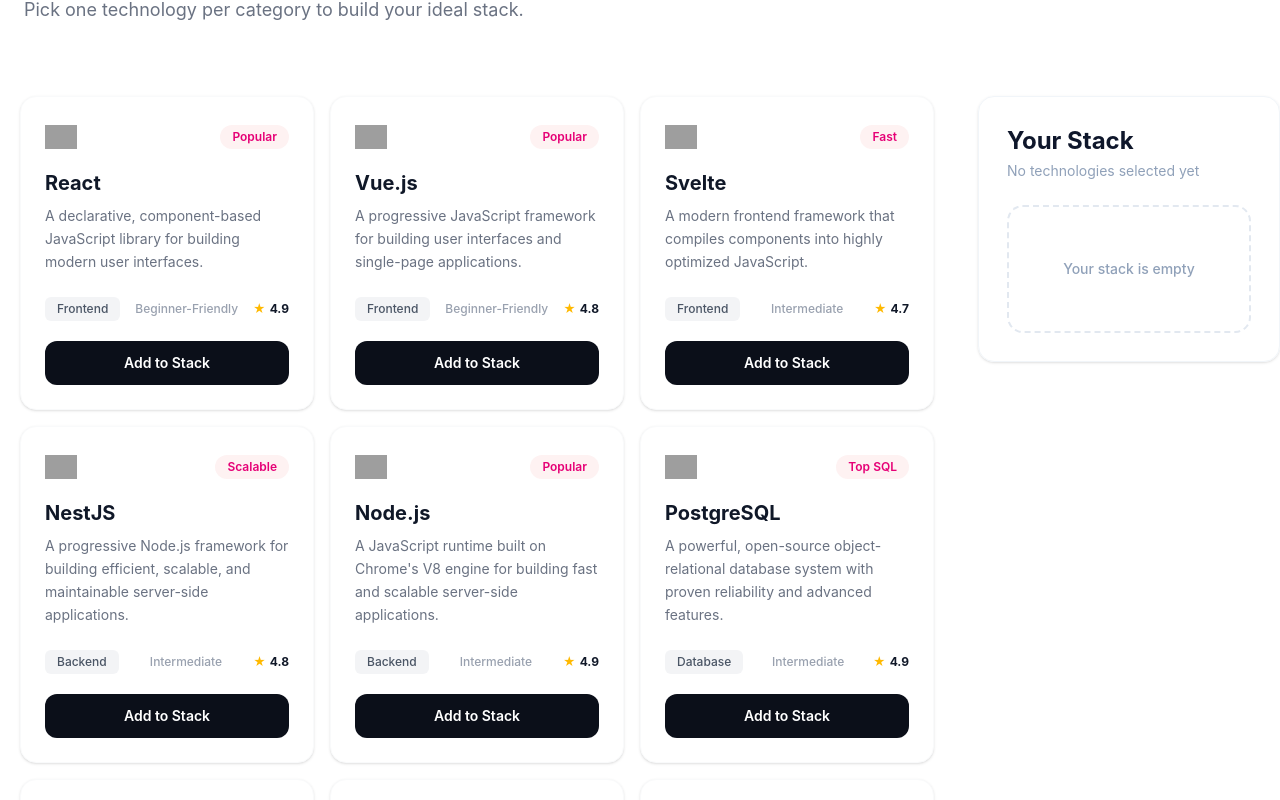
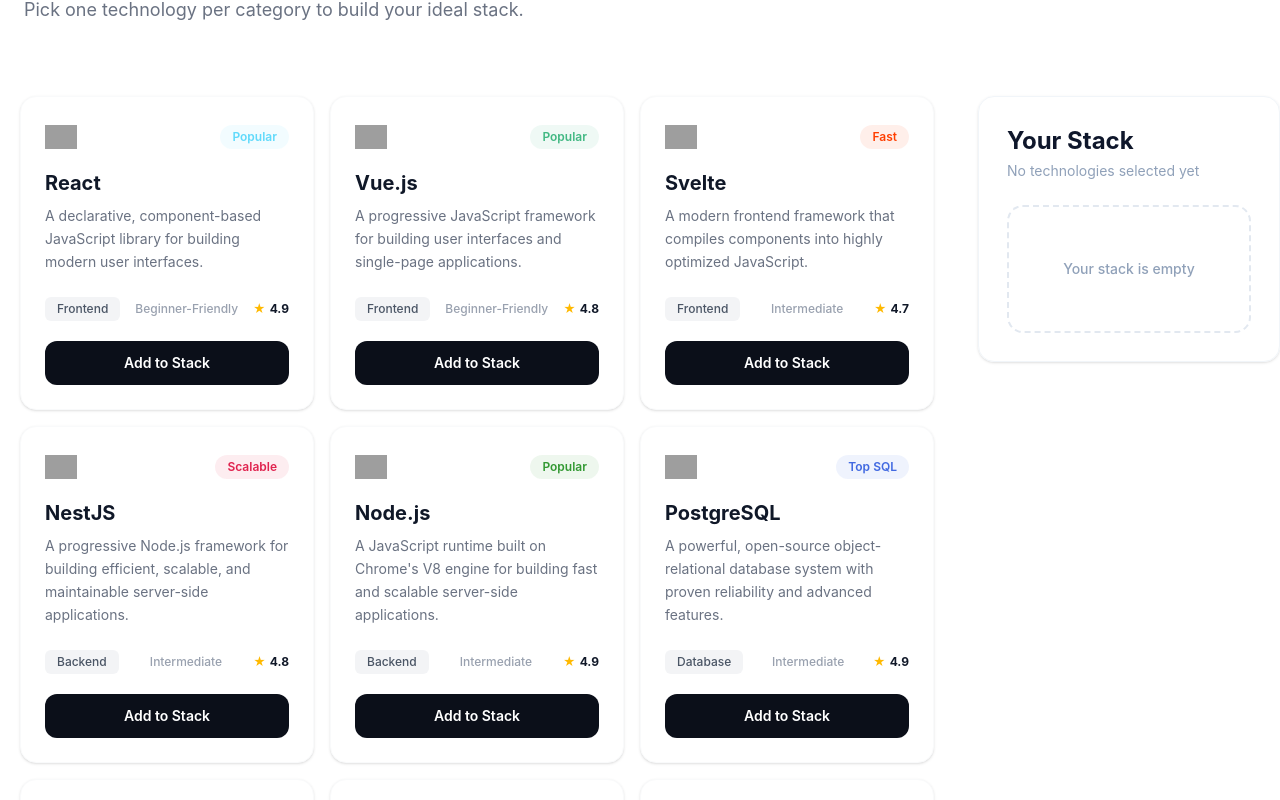
Before and after one commit to talukder123/ph-assignment-05-devStack, a React (Vite) app: page / in a window 1280 px wide. Shown: the part 800-1600 px from the top of the page. Built offline with nearby package versions, Linux system fonts and the light colour scheme; grey boxes are pictures that could not be loaded.

Commit message:
card bedge color made dynamic based on logo color

```diff
--- a/public/data.json
+++ b/public/data.json
@@ -7,7 +7,8 @@
     "icon": "https://icon.icepanel.io/Technology/svg/React.svg",
     "rating": 4.9,
     "difficulty": "Beginner-Friendly",
-    "badge": "Popular"
+    "badge": "Popular",
+    "brandColor": "#61DAFB"
   },
   {
     "id": "vue",
@@ -17,7 +18,8 @@
     "icon": "https://icon.icepanel.io/Technology/svg/Vue.js.svg",
     "rating": 4.8,
     "difficulty": "Beginner-Friendly",
-    "badge": "Popular"
+    "badge": "Popular",
+    "brandColor": "#42B883"
   },
   {
     "id": "svelte",
@@ -27,7 +29,8 @@
     "icon": "https://icon.icepanel.io/Technology/svg/Svelte.svg",
     "rating": 4.7,
     "difficulty": "Intermediate",
-    "badge": "Fast"
+    "badge": "Fast",
+    "brandColor": "#FF3E00"
   },
   {
     "id": "nestjs",
@@ -37,7 +40,8 @@
     "icon": "https://icon.icepanel.io/Technology/svg/Nest.js.svg",
     "rating": 4.8,
     "difficulty": "Intermediate",
-    "badge": "Scalable"
+    "badge": "Scalable",
+    "brandColor": "#E0234E"
   },
   {
     "id": "nodejs",
@@ -47,7 +51,8 @@
     "icon": "https://icon.icepanel.io/Technology/svg/Node.js.svg",
     "rating": 4.9,
     "difficulty": "Intermediate",
-    "badge": "Popular"
+    "badge": "Popular",
+    "brandColor": "#339933"
   },
   {
     "id": "postgresql",
@@ -57,7 +62,8 @@
     "icon": "https://icon.icepanel.io/Technology/svg/PostgresSQL.svg",
     "rating": 4.9,
     "difficulty": "Intermediate",
-    "badge": "Top SQL"
+    "badge": "Top SQL",
+    "brandColor": "#4169E1"
   },
   {
     "id": "redis",
@@ -67,7 +73,8 @@
     "icon": "https://icon.icepanel.io/Technology/svg/Redis.svg",
     "rating": 4.8,
     "difficulty": "Intermediate",
-    "badge": "Fast"
+    "badge": "Fast",
+    "brandColor": "#DC382D"
   },
   {
     "id": "javascript",
@@ -77,7 +84,8 @@
     "icon": "https://icon.icepanel.io/Technology/svg/JavaScript.svg",
     "rating": 4.9,
     "difficulty": "Beginner-Friendly",
-    "badge": "Essential"
+    "badge": "Essential",
+    "brandColor": "#F7DF1E"
   },
   {
     "id": "typescript",
@@ -87,7 +95,8 @@
     "icon": "https://icon.icepanel.io/Technology/svg/TypeScript.svg",
     "rating": 4.9,
     "difficulty": "Intermediate",
-    "badge": "Type-Safe"
+    "badge": "Type-Safe",
+    "brandColor": "#3178C6"
   },
   {
     "id": "java",
@@ -97,7 +106,8 @@
     "icon": "https://icon.icepanel.io/Technology/svg/Java.svg",
     "rating": 4.8,
     "difficulty": "Intermediate",
-    "badge": "Enterprise"
+    "badge": "Enterprise",
+    "brandColor": "#ED8B00"
   },
   {
     "id": "tailwindcss",
@@ -107,7 +117,8 @@
     "icon": "https://icon.icepanel.io/Technology/svg/Tailwind-CSS.svg",
     "rating": 4.9,
     "difficulty": "Beginner-Friendly",
-    "badge": "Popular"
+    "badge": "Popular",
+    "brandColor": "#38BDF8"
   },
   {
     "id": "docker",
@@ -117,6 +128,7 @@
     "icon": "https://icon.icepanel.io/Technology/svg/Docker.svg",
     "rating": 4.8,
     "difficulty": "Intermediate",
-    "badge": "DevOps"
+    "badge": "DevOps",
+    "brandColor": "#2496ED"
   }
 ]
--- a/src/Components/Technology/TechCard.tsx
+++ b/src/Components/Technology/TechCard.tsx
@@ -24,7 +24,7 @@
     return (
         <div>
 
-                <div className={`flex flex-col justify-between rounded-2xl border p-6 shadow-sm
+            <div className={`flex flex-col justify-between rounded-2xl border p-6 shadow-sm
                     ${isSelected
                     ? "border-pink-300 bg-pink-100"
                     : "border-gray-50 bg-white hover:shadow-md"
@@ -36,7 +36,11 @@
                         <img src={tech.icon} alt={tech.name} className="h-8 w-8 object-contain" />
 
                         {tech.badge && (
-                            <span className="rounded-full bg-red-50 px-3 py-1 text-xs font-semibold text-pink-600">
+                            <span className="rounded-full px-3 py-1 text-xs font-semibold"
+                                style={{
+                                    color: tech.brandColor,
+                                    backgroundColor: `${tech.brandColor}15`,
+                                }}>
                                 {tech.badge}
                             </span>
                         )}
--- a/src/type.ts
+++ b/src/type.ts
@@ -7,4 +7,5 @@
   rating: number;
   difficulty: string;
   badge: string;
+  brandColor: string
 }
```
